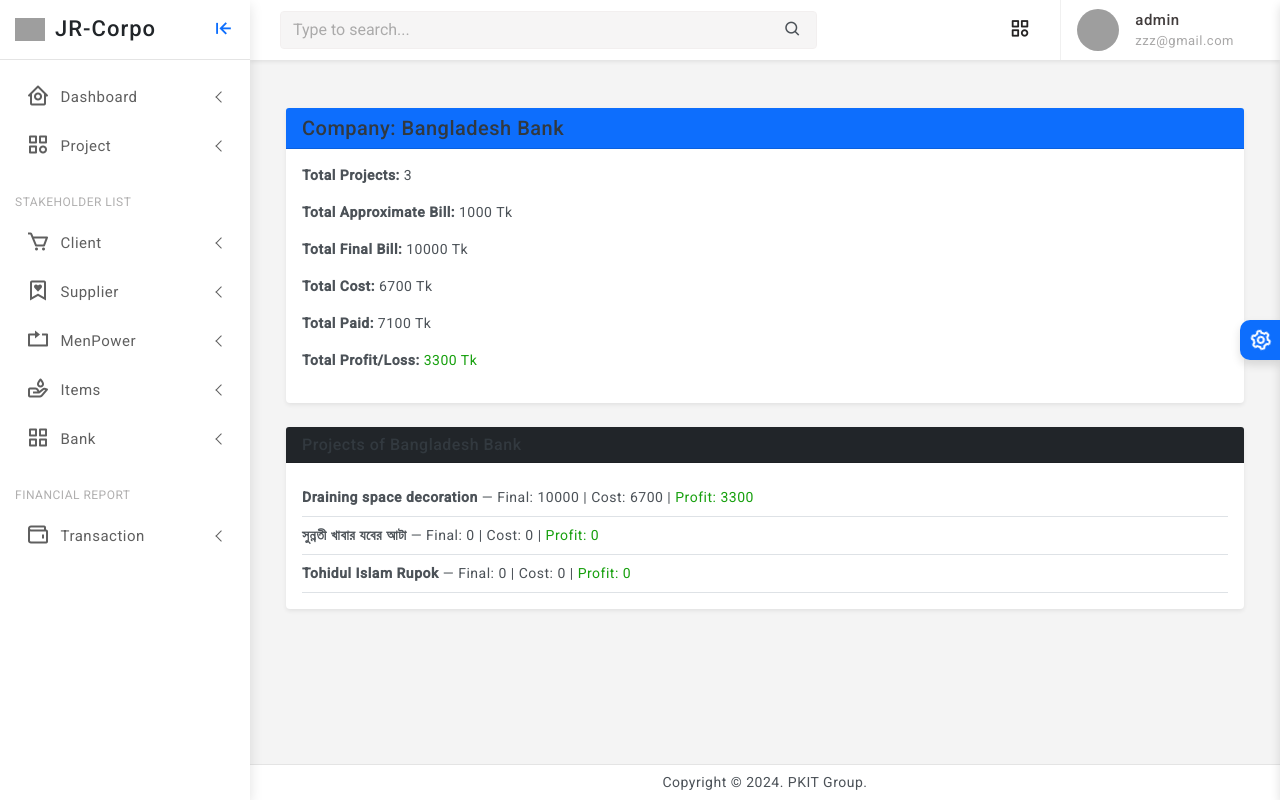
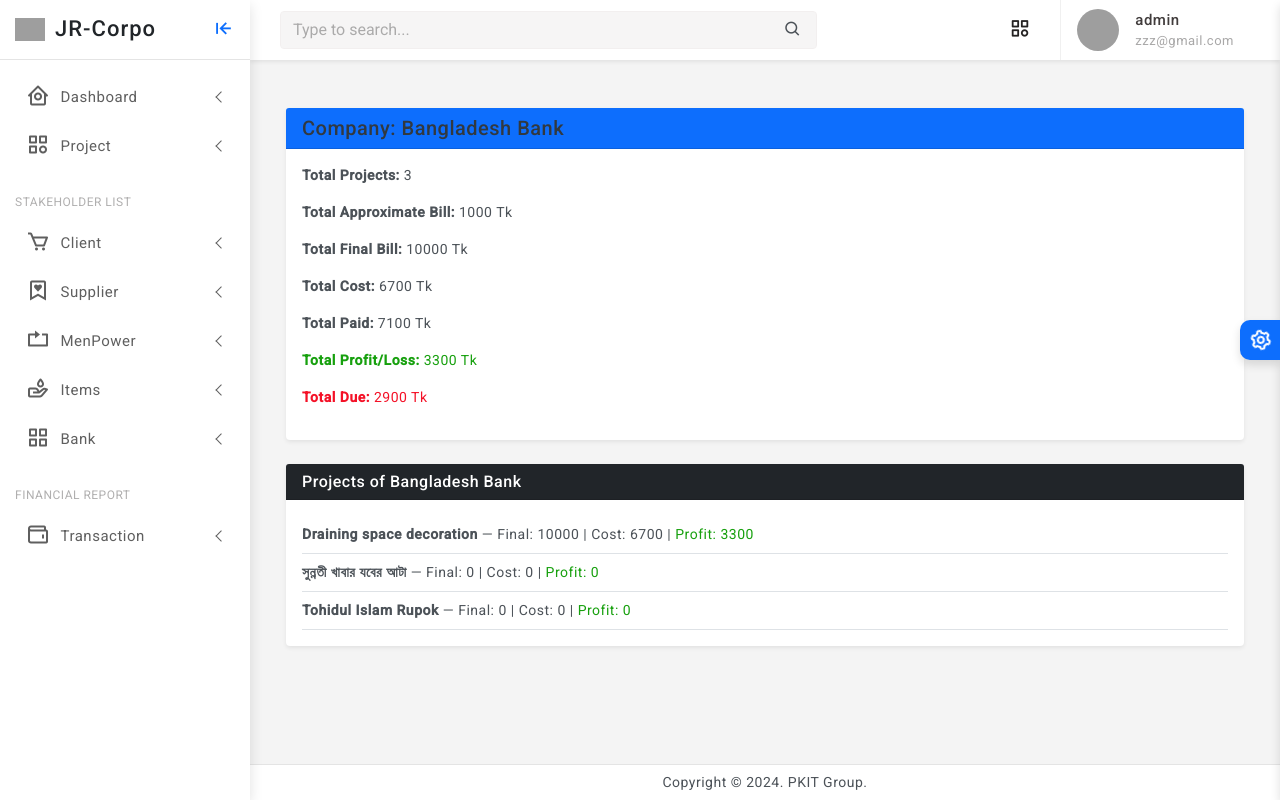
Before and after one commit to tohidrupok/operations-processing-system, a Django app: page /company/6/summary/ in a window 1280 px wide. Run offline with Django 5.2, Linux system fonts and the light colour scheme; a user stored in the database is signed in; data comes from the database, SQL or seed files in the repository; both versions use the stored data as it was after the commit; some libraries are stand-ins or nearby versions; grey boxes are pictures that could not be loaded.

Commit message:
due calculation added

```diff
--- a/core/models.py
+++ b/core/models.py
@@ -74,6 +74,13 @@
             return self.final_bill - self.current_cost
         return 0
 
+    @property
+    def due(self):
+
+        if self.final_bill and self.final_bill > 0:
+            return self.final_bill - (self.current_paid or 0)
+        return 0
+
     def add_payment(self, amount):
 
         if amount <= 0:
--- a/core/templates/project/company_single_summary.html
+++ b/core/templates/project/company_single_summary.html
@@ -13,17 +13,19 @@
             <p><strong>Total Cost:</strong> {{ summary.cost }} Tk</p>
             <p><strong>Total Paid:</strong> {{ summary.paid }} Tk</p>
             <p>
-                <strong>Total Profit/Loss:</strong>
+                <strong class="text-success">Total Profit/Loss:</strong>
                 <span class="{% if summary.profit_or_loss < 0 %}text-danger{% else %}text-success{% endif %}">
                     {{ summary.profit_or_loss }} Tk
                 </span>
             </p>
+            <p><strong class="text-danger">Total Due:</strong> <span class="text-danger">{{ summary.total_due }} Tk</span></p>
+
         </div>
     </div>
 
     <div class="card shadow-sm">
         <div class="card-header bg-dark text-white">
-            <h6 class="mb-0">Projects of {{ company.name }}</h6>
+            <h6 class="mb-0 text-white">Projects of {{ company.name }}</h6>
         </div>
         <div class="card-body">
             {% for project in projects %}
--- a/core/views.py
+++ b/core/views.py
@@ -313,6 +313,7 @@
     total_paid = projects.aggregate(total=Sum('current_paid'))['total'] or 0
 
     total_profit_or_loss = sum(p.profit_or_loss for p in projects)
+    total_due = sum(p.due for p in projects)
 
     context = {
         'company': company,
@@ -322,7 +323,8 @@
             'final': total_final,
             'cost': total_cost,
             'paid': total_paid,
-            'profit_or_loss': total_profit_or_loss
+            'profit_or_loss': total_profit_or_loss,
+            'total_due': total_due,
         }
     }
     return render(request, 'project/company_single_summary.html', context)
@@ -399,7 +401,7 @@
 @staff_required
 def supplier_memo_summary(request, supplier_id):
     supplier = get_object_or_404(Supplier, id=supplier_id)
-    memos = Memo.objects.filter(supplier=supplier).select_related('project').prefetch_related('items')
+    memos = Memo.objects.filter(supplier=supplier).select_related('project').prefetch_related('items').order_by('-created_at')
     total_memos = memos.count()
     total_amount = memos.aggregate(total=Sum('amount'))['total'] or 0
     total_payment_balance = memos.aggregate(balance=Sum('payment_balance'))['balance'] or 0
```
Also changed, not shown: db.sqlite3.
